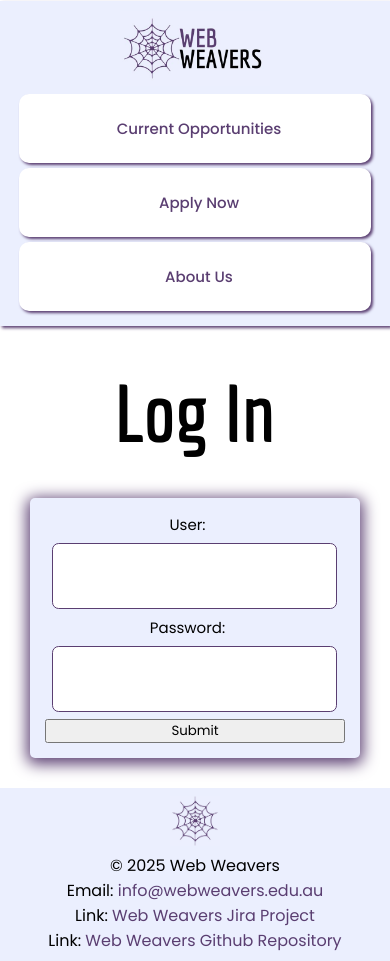
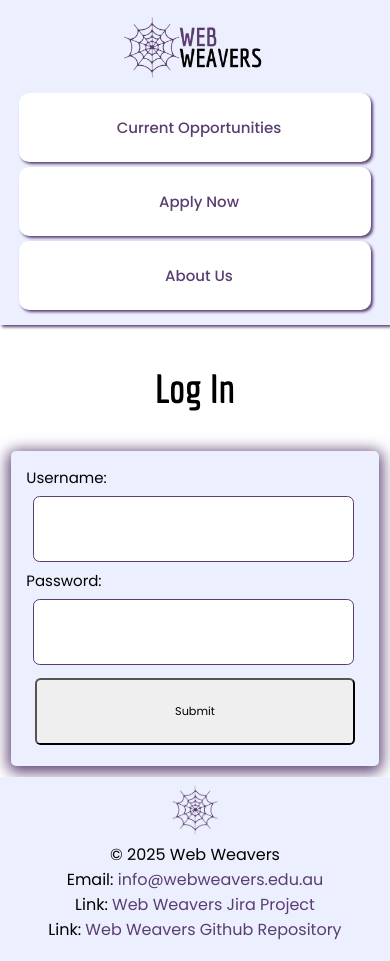
Before and after one commit to 102347055/webweavers-project-part1, a PHP site: page /login.php in a window 390 px wide. After the commit the page ends 940 px from the top, so only its background shows below. Run offline with PHP 8.4, Linux system fonts and the light colour scheme.

Commit message:
css for login

```diff
--- a/project1/login.php
+++ b/project1/login.php
@@ -9,24 +9,57 @@ if (!$conn) {
 }
 
 if ($_SERVER['REQUEST_METHOD'] == 'POST') {
-    // Get user input
     $username = trim($_POST["username"]);
     $password = trim($_POST["password"]);
 
-    // Simple query to check credentials
-    $query = "SELECT * FROM Employee WHERE UserName = '$username' AND UserPassword = '$password'";
-    $result = mysqli_query($conn, $query);
+    // Retrieve user data securely
+    $query = "SELECT * FROM users WHERE username = ?";
+    $stmt = mysqli_prepare($conn, $query);
+    mysqli_stmt_bind_param($stmt, "s", $username);
+    mysqli_stmt_execute($stmt);
+    $result = mysqli_stmt_get_result($stmt);
     $db_user = mysqli_fetch_assoc($result);
 
     if ($db_user) {
+    $now = new DateTime();
+    $locked_until = $db_user['locked_until'] ? new DateTime($db_user['locked_until']) : null;
+
+    if ($locked_until && $now < $locked_until) {
+        echo "❌ Account is locked until " . $locked_until->format('Y-m-d H:i:s');
+    } elseif ($password === $db_user['user_password']) {  // <-- updated here
+        // ✅ Login successful
         $_SESSION['username'] = $db_user['username'];
+
+        // Reset lockout state
+        $reset_query = "UPDATE users SET failed_attempts = 0, locked_until = NULL WHERE username = ?";
+        $reset_stmt = mysqli_prepare($conn, $reset_query);
+        mysqli_stmt_bind_param($reset_stmt, "s", $username);
+        mysqli_stmt_execute($reset_stmt);
+
         header("Location: manage.php");
         exit();
+    } else {
+        // ❌ Login failed
+        $attempts = $db_user['failed_attempts'] + 1;
 
-
-    } else {
-        echo "❌ Incorrect username or password.";
+        if ($attempts >= 3) {
+            $lock_until = (new DateTime())->modify('+10 minutes')->format('Y-m-d H:i:s');
+            $lock_query = "UPDATE users SET failed_attempts = ?, locked_until = ? WHERE username = ?";
+            $lock_stmt = mysqli_prepare($conn, $lock_query);
+            mysqli_stmt_bind_param($lock_stmt, "iss", $attempts, $lock_until, $username);
+            mysqli_stmt_execute($lock_stmt);
+            echo "❌ Account locked for 10 minutes due to 3 failed attempts.";
+        } else {
+            $fail_query = "UPDATE users SET failed_attempts = ? WHERE username = ?";
+            $fail_stmt = mysqli_prepare($conn, $fail_query);
+            mysqli_stmt_bind_param($fail_stmt, "is", $attempts, $username);
+            mysqli_stmt_execute($fail_stmt);
+            echo "❌ Incorrect username or password. Attempt $attempts of 3.";
+        }
     }
+} else {
+    echo "❌ User not found.";
+}
 }
 ?>
 
@@ -47,21 +80,21 @@ if ($_SERVER['REQUEST_METHOD'] == 'POST') {
   <link href="https://fonts.googleapis.com/css2?family=Economica:ital,wght@0,400;0,700;1,400;1,700&family=Poppins:ital,wght@0,100;0,200;0,300;0,400;0,500;0,600;0,700;0,800;0,900;1,100;1,200;1,300;1,400;1,500;1,600;1,700;1,800;1,900&display=swap" rel="stylesheet">
 </head>
 
-<?php include 'header.inc'; ?>
 
 <body id="apply-body">
+    <?php include 'header.inc'; ?>
     <h1 id="apply-heading">Log In</h1>
 
     <form action="" method="post" id="eoi_search">
         <p>
-            <label for="username">User:</label>
+            <label for="username"></label>Username:
             <input type="text" name="username" id="username" required>
         </p>
         <p>
-            <label for="password">Password:</label>
+            <label for="password"></label>Password:
             <input type="text" name="password" id="password" required>
         </p>
-        <input type="submit" value="Submit">
+        <input type="submit" value="Submit" class="button">
     </form>
     <?php include 'footer.inc'; ?>
 </body>
--- a/project1/styles/styles.css
+++ b/project1/styles/styles.css
@@ -1097,6 +1097,75 @@ form {
     margin: 2em;
 }
 
+.button {
+    font-size: 0.75em;
+    width: 30%;
+    height: 4em;
+    align-self: center;
+    border-radius: 0.5em;
+    margin: 2em;
+}
+
+.button:hover {
+    background-color: #cca7ea; /* buttons turn purple on hover */
+    box-shadow: 2px 2px 3px #5a3e71; /* adds shadow around button */
+    cursor: pointer;
+    transition: 0.3s;
+}
+
+/* adjustments for smaller screen size */
+
+@media only screen and (max-width: 800px) {
+    #apply-body {
+        padding-top: 0;
+    }
+
+    #apply-heading {
+        font-size: 2em; /* heading is smaller - more appropriate size in relation to screen */
+        text-align: center;
+        margin: 1em;
+    }
+
+    form {
+        margin: 0.75em; /* smaller margin so form fills more of the screen */
+        font-size: 0.75em; /*smaller font so content fits better */
+    }
+
+    label {
+        display: flex;
+        flex-direction: column; /* labels display on top of input instead of to the side */
+        text-align: center;
+    }
+
+    select, input[type="text"], textarea, input[type="date"] { /* inputs are taller and wider for easier use */
+        width: 95%;
+        height: 5em;
+    }
+
+    #gender-field legend {
+        float: none; /* stops legend from appearing inline */
+    }
+
+    textarea {
+        height: 10em; /* taller textarea so the input can be read */
+    }
+
+    .button {
+        height: 6em;
+        width: 95%;
+        margin: 0.5em;
+    }
+}
+
+#login_already_acc{
+    background-color:#cca7ea;
+    box-shadow: 2px 2px 3px #5a3e71; /* adds shadow around button */
+    border-radius: 10px;
+    transition: 0.3s;
+    cursor: pointer;
+    text-decoration-style: none;
+}
+
 /***************************************************** manage.php **************************************************************/
 
 #manage-body {
```
Also changed, not shown: project1/reg.php (+8 -7 lines).
